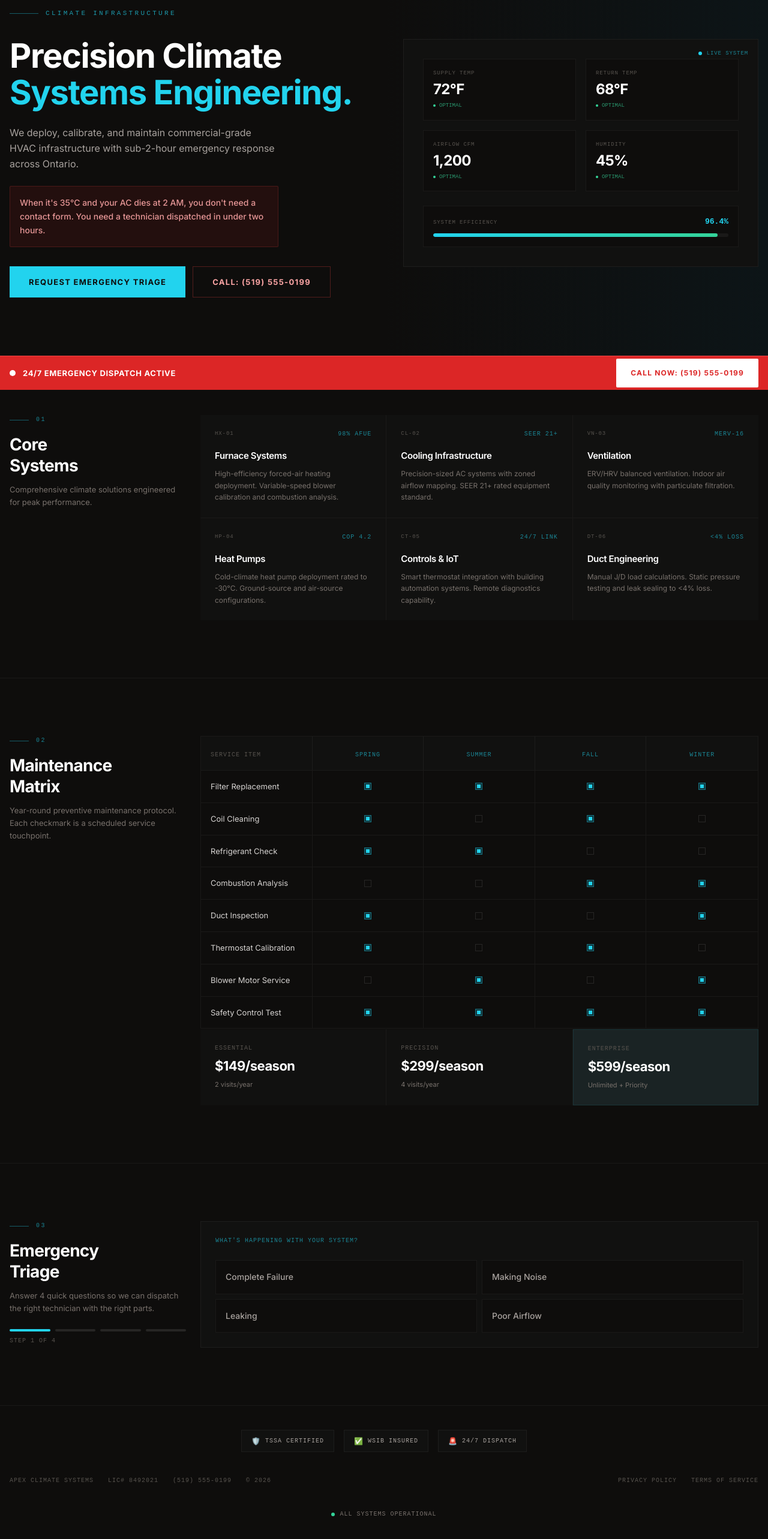
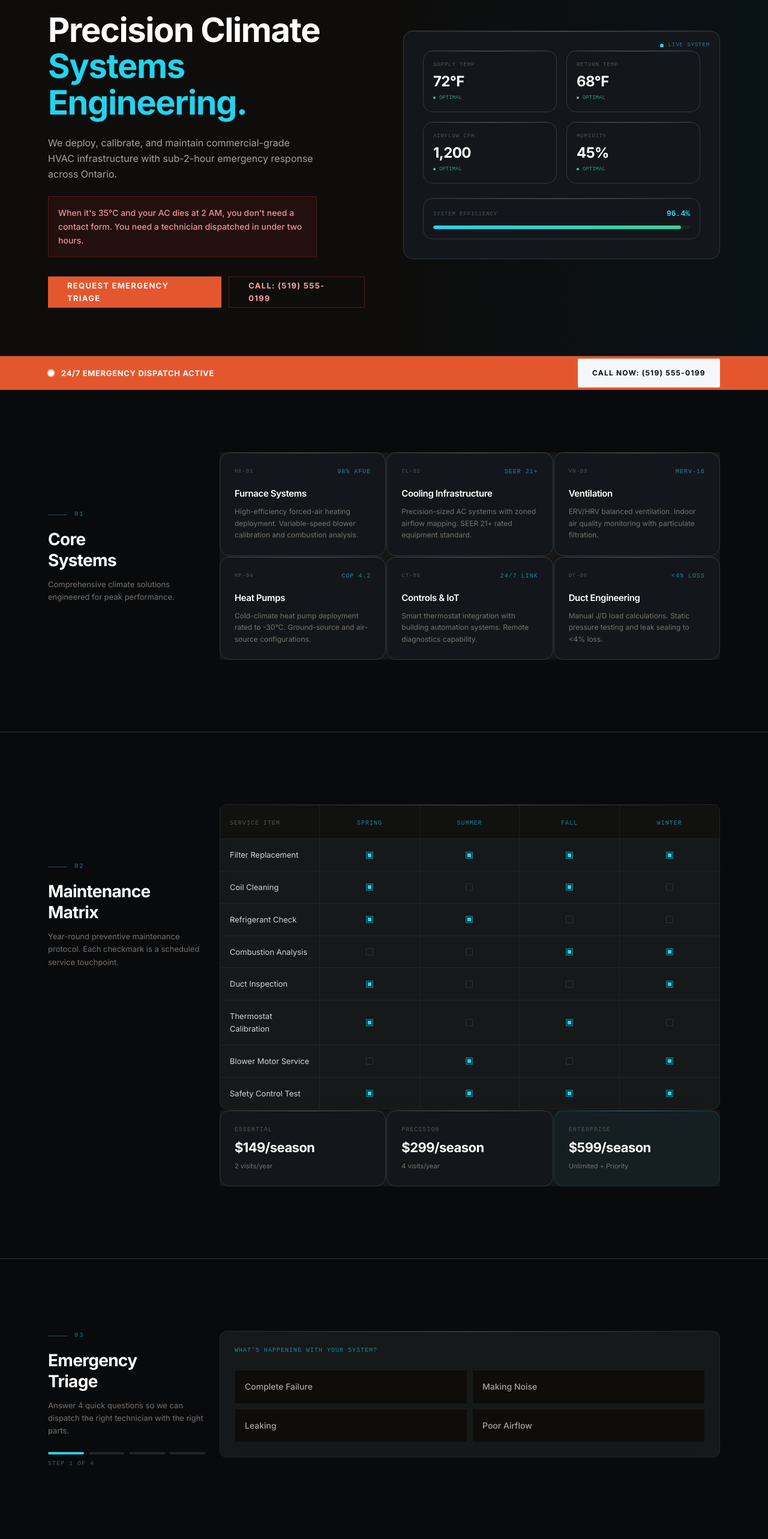
Before and after one commit to Mageester/axiom-hvac-demo, a React (Vite) app: page / in a window 1280 px wide. Shown: the part 150-2716 px from the top of the page at 60% size. Built offline with nearby package versions, Linux system fonts and the light colour scheme.

Commit message:
feat: phase 2 industrial shell and bento architecture

```diff
--- a/src/App.tsx
+++ b/src/App.tsx
@@ -1,4 +1,4 @@
-import React, { useState } from 'react';
+import React, { useEffect, useState } from 'react';
 
 /* ═══════════════════════════════════════════════════════════════════
    HVAC — "The Clinical/Service Structure"
@@ -8,8 +8,8 @@ import React, { useState } from 'react';
 
 /* ─── Sticky Emergency Dispatch Banner ─── */
 const DispatchBanner: React.FC = () => (
-  <div className="fixed bottom-0 left-0 right-0 z-50 bg-red-600 border-t border-red-500">
-    <div className="max-w-7xl mx-auto px-4 h-14 flex items-center justify-between">
+  <div className="fixed bottom-0 left-0 right-0 z-50 bg-axiom-accent border-t border-axiom-border">
+    <div className="axiom-shell-inner px-6 md:px-10 xl:px-20 h-14 flex items-center justify-between">
       <div className="flex items-center gap-3">
         <span className="relative flex h-2.5 w-2.5">
           <span className="animate-ping absolute inline-flex h-full w-full rounded-full bg-white opacity-75"></span>
@@ -17,7 +17,7 @@ const DispatchBanner: React.FC = () => (
         </span>
         <span className="text-white text-[13px] font-bold uppercase tracking-wider">24/7 Emergency Dispatch Active</span>
       </div>
-      <a href="tel:+15195550199" className="bg-white text-red-600 px-6 min-h-[48px] flex items-center text-[12px] font-bold uppercase tracking-widest hover:bg-red-50 transition-colors rounded-sm">
+      <a href="tel:+15195550199" className="magnetic-primary bg-axiom-text-main text-axiom-base px-6 min-h-[48px] flex items-center text-[12px] font-bold uppercase tracking-widest hover:bg-white transition-colors rounded-sm">
         Call Now: (519) 555-0199
       </a>
     </div>
@@ -26,8 +26,8 @@ const DispatchBanner: React.FC = () => (
 
 /* ─── Header ─── */
 const Header: React.FC = () => (
-  <header className="sticky top-0 z-40 w-full bg-[#0e0d0c]/95 backdrop-blur-xl border-b border-white/5">
-    <div className="max-w-7xl mx-auto px-4 h-16 flex items-center justify-between">
+  <header className="fixed top-4 left-0 right-0 z-40 px-6 md:px-10 xl:px-20">
+    <div className="axiom-glass axiom-shell-inner border-b border-axiom-border h-16 flex items-center justify-between px-6">
       <div className="flex items-center gap-3">
         <div className="w-8 h-8 border border-cyan-400/40 rounded-none flex items-center justify-center bg-cyan-400/10">
           <svg className="w-4 h-4 text-cyan-400" fill="none" stroke="currentColor" viewBox="0 0 24 24"><path strokeLinecap="round" strokeLinejoin="round" strokeWidth={1.5} d="M19.428 15.428a2 2 0 00-1.022-.547l-2.387-.477a6 6 0 00-3.86.517l-.318.158a6 6 0 01-3.86.517L6.05 15.21a2 2 0 00-1.806.547M8 4h8l-1 1v5.172a2 2 0 00.586 1.414l5 5c1.26 1.26.367 3.414-1.415 3.414H4.828c-1.782 0-2.674-2.154-1.414-3.414l5-5A2 2 0 009 10.172V5L8 4z" /></svg>
@@ -57,10 +57,10 @@ const Header: React.FC = () => (
 
 /* ─── Split-Screen Hero ─── */
 const Hero: React.FC = () => (
-  <section className="min-h-[85vh] flex items-center relative overflow-hidden">
+  <section className="min-h-[85vh] flex items-center relative overflow-hidden axiom-grain">
     <div className="absolute inset-0 bg-gradient-to-r from-[#0e0d0c] via-[#0e0d0c] to-cyan-950/20"></div>
 
-    <div className="max-w-7xl mx-auto px-4 w-full relative z-10">
+    <div className="axiom-shell-inner w-full relative z-10 axiom-shell-section">
       <div className="grid grid-cols-1 lg:grid-cols-2 gap-16 items-center">
         {/* Left: Content */}
         <div>
@@ -86,7 +86,7 @@ const Hero: React.FC = () => (
           </div>
 
           <div className="flex flex-col sm:flex-row gap-3">
-            <a href="#deploy" className="bg-cyan-400 text-[#0e0d0c] px-8 min-h-[52px] flex items-center justify-center text-[13px] font-bold uppercase tracking-widest hover:bg-cyan-300 transition-colors">
+            <a href="#deploy" className="magnetic-primary bg-axiom-accent text-axiom-text-main px-8 min-h-[52px] flex items-center justify-center text-[13px] font-bold uppercase tracking-widest hover:bg-[#f05f32] transition-colors">
               Request Emergency Triage
             </a>
             <a href="tel:+15195550199" className="border border-red-500/30 text-red-300 px-8 min-h-[52px] flex items-center justify-center text-[13px] font-bold uppercase tracking-widest hover:border-red-400/50 transition-colors">
@@ -97,7 +97,7 @@ const Hero: React.FC = () => (
 
         {/* Right: Technical Schematic */}
         <div className="hidden lg:block">
-          <div className="border border-white/5 bg-[#111110] p-8 relative">
+          <div className="axiom-bento p-8 relative">
             <div className="absolute top-4 right-4 flex items-center gap-2">
               <div className="w-1.5 h-1.5 bg-cyan-400 rounded-full animate-pulse"></div>
               <span className="text-[9px] font-mono text-cyan-400/60 uppercase tracking-widest">Live System</span>
@@ -110,7 +110,7 @@ const Hero: React.FC = () => (
                 { label: 'Airflow CFM', value: '1,200', status: 'optimal' },
                 { label: 'Humidity', value: '45%', status: 'optimal' },
               ].map((m, i) => (
-                <div key={i} className="border border-white/5 bg-[#0e0d0c] p-4">
+                <div key={i} className="axiom-bento p-4">
                   <div className="text-[9px] font-mono text-stone-600 uppercase tracking-widest mb-2">{m.label}</div>
                   <div className="text-[24px] font-bold text-white tracking-tight leading-none">{m.value}</div>
                   <div className="flex items-center gap-1.5 mt-2">
@@ -122,7 +122,7 @@ const Hero: React.FC = () => (
             </div>
 
             {/* Simulated efficiency bar */}
-            <div className="border border-white/5 bg-[#0e0d0c] p-4">
+            <div className="axiom-bento p-4">
               <div className="flex justify-between items-center mb-2">
                 <span className="text-[9px] font-mono text-stone-600 uppercase tracking-widest">System Efficiency</span>
                 <span className="text-[13px] font-mono text-cyan-400 font-bold">96.4%</span>
@@ -140,8 +140,8 @@ const Hero: React.FC = () => (
 
 /* ─── System Diagnostics Grid ─── */
 const DiagnosticsGrid: React.FC = () => (
-  <section id="diagnostics" className="py-24 px-4 border-t border-white/5">
-    <div className="max-w-7xl mx-auto">
+  <section id="diagnostics" className="axiom-shell-section axiom-grain border-t border-axiom-border">
+    <div className="axiom-shell-inner">
       <div className="grid grid-cols-12 gap-6">
         {/* Label column */}
         <div className="col-span-12 md:col-span-3">
@@ -165,7 +165,7 @@ const DiagnosticsGrid: React.FC = () => (
             { id: 'CT-05', title: 'Controls & IoT', desc: 'Smart thermostat integration with building automation systems. Remote diagnostics capability.', metric: '24/7 Link' },
             { id: 'DT-06', title: 'Duct Engineering', desc: 'Manual J/D load calculations. Static pressure testing and leak sealing to <4% loss.', metric: '<4% Loss' },
           ].map((s, i) => (
-            <div key={i} className="bg-[#111110] p-6 group hover:bg-[#161514] transition-colors">
+            <div key={i} className="axiom-bento p-6 group hover:bg-[#161514] transition-colors">
               <div className="flex justify-between items-start mb-4">
                 <span className="text-[9px] font-mono text-stone-600 uppercase tracking-widest">{s.id}</span>
                 <span className="text-[10px] font-mono text-cyan-400/60 uppercase tracking-widest">{s.metric}</span>
@@ -195,8 +195,8 @@ const MaintenanceMatrix: React.FC = () => {
   ];
 
   return (
-    <section id="maintenance" className="py-24 px-4 border-t border-white/5">
-      <div className="max-w-7xl mx-auto">
+    <section id="maintenance" className="axiom-shell-section axiom-grain border-t border-axiom-border">
+      <div className="axiom-shell-inner">
         <div className="grid grid-cols-12 gap-6">
           <div className="col-span-12 md:col-span-3">
             <div className="sticky top-24">
@@ -210,7 +210,7 @@ const MaintenanceMatrix: React.FC = () => {
           </div>
 
           <div className="col-span-12 md:col-span-9">
-            <div className="border border-white/5 overflow-hidden">
+            <div className="axiom-glass overflow-hidden">
               {/* Header row */}
               <div className="grid grid-cols-5 bg-[#111110]">
                 <div className="p-4 border-r border-white/5">
@@ -251,7 +251,7 @@ const MaintenanceMatrix: React.FC = () => {
                 { name: 'Precision', price: '$299/season', includes: '4 visits/year' },
                 { name: 'Enterprise', price: '$599/season', includes: 'Unlimited + Priority' },
               ].map((plan, i) => (
-                <div key={i} className={`p-6 ${i === 2 ? 'bg-cyan-400/5 border border-cyan-400/10' : 'bg-[#111110]'}`}>
+                <div key={i} className={`axiom-bento p-6 ${i === 2 ? 'bg-cyan-400/5 border-cyan-400/10' : ''}`}>
                   <div className="text-[10px] font-mono text-stone-600 uppercase tracking-widest mb-1">{plan.name}</div>
                   <div className="text-[22px] font-bold text-white tracking-tight mb-1">{plan.price}</div>
                   <div className="text-[11px] text-stone-500">{plan.includes}</div>
@@ -281,8 +281,8 @@ const TriageForm: React.FC = () => {
   );
 
   return (
-    <section id="deploy" className="py-24 px-4 border-t border-white/5">
-      <div className="max-w-7xl mx-auto">
+    <section id="deploy" className="axiom-shell-section axiom-grain border-t border-axiom-border">
+      <div className="axiom-shell-inner">
         <div className="grid grid-cols-12 gap-6">
           <div className="col-span-12 md:col-span-3">
             <div className="sticky top-24">
@@ -305,7 +305,7 @@ const TriageForm: React.FC = () => {
 
           <div className="col-span-12 md:col-span-9">
             {submitted ? (
-              <div className="border border-cyan-400/20 bg-cyan-400/5 p-16 text-center">
+              <div className="axiom-glass border-cyan-400/20 bg-cyan-400/5 p-16 text-center">
                 <div className="w-12 h-12 border border-cyan-400/30 mx-auto mb-6 flex items-center justify-center">
                   <svg className="w-6 h-6 text-cyan-400" fill="none" viewBox="0 0 24 24" stroke="currentColor"><path strokeLinecap="round" strokeLinejoin="round" strokeWidth={2} d="M5 13l4 4L19 7" /></svg>
                 </div>
@@ -313,7 +313,7 @@ const TriageForm: React.FC = () => {
                 <p className="text-stone-500 text-[14px]">A technician matched to your system type will confirm within 2 hours.</p>
               </div>
             ) : (
-              <div className="border border-white/5 bg-[#111110]">
+              <div className="axiom-glass">
                 {/* Step 1: System Status */}
                 {step === 1 && (
                   <div className="p-6 flex flex-col gap-4">
@@ -390,7 +390,7 @@ const TriageForm: React.FC = () => {
                       </div>
                     </div>
                     <div className="p-6 border-t border-white/5">
-                      <button type="submit" className="w-full bg-cyan-400 text-[#0e0d0c] min-h-[52px] text-[13px] font-bold uppercase tracking-widest hover:bg-cyan-300 transition-colors">
+                      <button type="submit" className="magnetic-primary w-full bg-axiom-accent text-axiom-text-main min-h-[52px] text-[13px] font-bold uppercase tracking-widest hover:bg-[#f05f32] transition-colors">
                         {triage.urgency === 'emergency' ? 'Dispatch Emergency Technician' : 'Schedule Service Visit'}
                       </button>
                     </div>
@@ -416,16 +416,16 @@ const TriageForm: React.FC = () => {
 
 /* ─── Footer ─── */
 const Footer: React.FC = () => (
-  <footer className="py-10 px-4 border-t border-white/5 mb-14">
-    <div className="max-w-7xl mx-auto flex flex-col gap-6">
+  <footer className="axiom-shell-section border-t border-axiom-border mb-14">
+    <div className="axiom-shell-inner flex flex-col gap-6">
       {/* Trust Badges */}
-      <div className="flex flex-wrap items-center justify-center gap-4">
+      <div className="grid md:grid-cols-3 gap-4">
         {[
           { badge: 'TSSA Certified', icon: '🛡️' },
           { badge: 'WSIB Insured', icon: '✅' },
           { badge: '24/7 Dispatch', icon: '🚨' },
         ].map((item) => (
-          <div key={item.badge} className="flex items-center gap-2 border border-white/5 bg-[#111110] px-4 py-2">
+          <div key={item.badge} className="axiom-bento flex items-center gap-2 px-4 py-2">
             <span className="text-[12px]">{item.icon}</span>
             <span className="text-[10px] font-mono text-stone-400 uppercase tracking-widest">{item.badge}</span>
           </div>
@@ -433,31 +433,56 @@ const Footer: React.FC = () => (
       </div>
 
       {/* Info row */}
-      <div className="flex flex-col md:flex-row items-center justify-between gap-4">
-        <div className="flex flex-wrap items-center justify-center gap-x-6 gap-y-1 text-[10px] font-mono text-stone-600 uppercase tracking-widest">
+      <div className="grid md:grid-cols-3 gap-4">
+        <div className="axiom-bento flex flex-wrap items-center justify-center gap-x-6 gap-y-1 text-[10px] font-mono text-stone-600 uppercase tracking-widest">
           <span>Apex Climate Systems</span>
           <span>LIC# 8492021</span>
           <a href="tel:+15195550199" className="hover:text-stone-400 transition-colors min-h-[48px] inline-flex items-center">(519) 555-0199</a>
           <span>© {new Date().getFullYear()}</span>
         </div>
-        <div className="flex items-center gap-6 text-[10px] font-mono text-stone-600 uppercase tracking-widest">
-          <a href="#" className="hover:text-stone-400 transition-colors min-h-[48px] inline-flex items-center">Privacy Policy</a>
-          <a href="#" className="hover:text-stone-400 transition-colors min-h-[48px] inline-flex items-center">Terms of Service</a>
+        <div className="axiom-bento flex items-center gap-6 text-[10px] font-mono text-axiom-text-mute uppercase tracking-widest">
+          <a href="#" className="hover:text-white transition-colors min-h-[48px] inline-flex items-center">Privacy Policy</a>
+          <a href="#" className="hover:text-white transition-colors min-h-[48px] inline-flex items-center">Terms of Service</a>
         </div>
-      </div>
-
-      {/* Status */}
-      <div className="flex items-center justify-center gap-2">
+        <div className="axiom-bento flex items-center justify-center gap-2">
           <div className="w-1.5 h-1.5 bg-emerald-400 rounded-full animate-pulse"></div>
           <span className="text-[10px] font-mono text-stone-500 uppercase tracking-widest">All systems operational</span>
+        </div>
       </div>
     </div>
   </footer>
 );
 
 /* ─── App ─── */
-const App: React.FC = () => (
-  <div className="min-h-screen bg-[#0e0d0c] flex flex-col font-sans text-stone-200">
+const App: React.FC = () => {
+  useEffect(() => {
+    const nodes = Array.from(document.querySelectorAll<HTMLElement>('.magnetic-primary'));
+    const radius = 50;
+    const maxShift = 5;
+    const onMove = (event: MouseEvent) => {
+      nodes.forEach((node) => {
+        const rect = node.getBoundingClientRect();
+        const cx = rect.left + rect.width / 2;
+        const cy = rect.top + rect.height / 2;
+        const dx = event.clientX - cx;
+        const dy = event.clientY - cy;
+        const distance = Math.hypot(dx, dy);
+        if (distance <= radius) {
+          const power = 1 - distance / radius;
+          node.style.setProperty('--mx', `${(dx / radius) * maxShift * power}px`);
+          node.style.setProperty('--my', `${(dy / radius) * maxShift * power}px`);
+          return;
+        }
+        node.style.setProperty('--mx', '0px');
+        node.style.setProperty('--my', '0px');
+      });
+    };
+    window.addEventListener('mousemove', onMove);
+    return () => window.removeEventListener('mousemove', onMove);
+  }, []);
+
+  return (
+    <div className="min-h-screen bg-axiom-base flex flex-col font-axiomSans text-axiom-text-main">
       <Header />
       <main className="flex-1">
         <Hero />
@@ -469,5 +494,6 @@ const App: React.FC = () => (
       <DispatchBanner />
     </div>
   );
+};
 
 export default App;
--- a/src/index.css
+++ b/src/index.css
@@ -8,18 +8,75 @@
   }
 
   ::selection {
-    background: rgba(56, 189, 248, 0.2);
-    color: #f0f9ff;
+    background: rgba(228, 87, 46, 0.2);
+    color: #f5f7fa;
   }
 }
 
 @layer components {
   .axiom-bento {
     @apply bg-axiom-elevated border border-axiom-border rounded-2xl p-6 shadow-[inset_0_1px_0_rgba(255,255,255,0.05)];
+    position: relative;
+    overflow: hidden;
   }
 
   .axiom-glass {
     @apply bg-axiom-surface/60 backdrop-blur-md border border-axiom-border/50 rounded-xl;
+    position: relative;
+    overflow: hidden;
+  }
+
+  .axiom-bento::before,
+  .axiom-glass::before {
+    content: '';
+    position: absolute;
+    inset: 0 auto auto 0;
+    width: 100%;
+    height: 1px;
+    background: linear-gradient(90deg, transparent, rgba(255, 255, 255, 0.2), transparent);
+    pointer-events: none;
+  }
+
+  .axiom-shell-section {
+    @apply relative py-[80px] md:py-[100px] xl:py-[120px] px-6 md:px-10 xl:px-20;
+  }
+
+  .axiom-shell-inner {
+    @apply max-w-[1400px] mx-auto;
+  }
+
+  .axiom-grain {
+    position: relative;
+    overflow: hidden;
+  }
+
+  .axiom-grain::after {
+    content: '';
+    position: absolute;
+    inset: 0;
+    background-image: radial-gradient(rgba(255, 255, 255, 0.18) 0.5px, transparent 0.5px);
+    background-size: 3px 3px;
+    opacity: 0.03;
+    pointer-events: none;
+    z-index: 0;
+  }
+
+  .axiom-grain > * {
+    position: relative;
+    z-index: 1;
+  }
+
+  .magnetic-primary {
+    --mx: 0px;
+    --my: 0px;
+    transform: translate(var(--mx), var(--my)) scale(1);
+    transition: transform 180ms ease, box-shadow 220ms ease, background-color 180ms ease;
+    will-change: transform;
+  }
+
+  .magnetic-primary:hover {
+    transform: translate(var(--mx), var(--my)) scale(1.05);
+    box-shadow: 0 0 24px rgba(228, 87, 46, 0.35);
   }
 }
 
```
Lines whose indentation alone changed are shown as unchanged.
